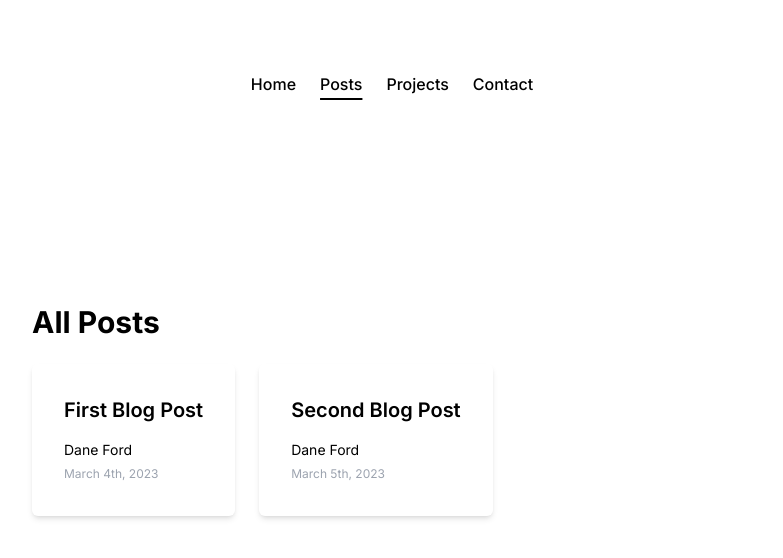
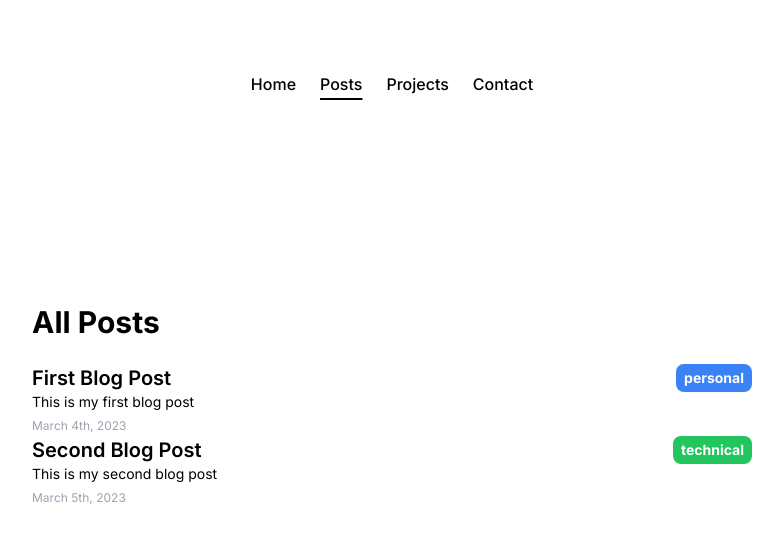
Before and after one commit to danemford/Portfolio-2.0, a Next.js app: page /posts in a window 1280 px wide. Shown: the top 558 px of the page, without its empty margins (248-1031 px from the left). Built offline with nearby package versions, Linux system fonts and the light colour scheme.

Commit message:
added catageries to posts

```diff
--- a/app/page.js
+++ b/app/page.js
@@ -65,7 +65,7 @@ const Page = async () => {
         </div>
         <div>
           <Link href={`posts/`}>
-          <h3 className="mb-8 font-semibold">See All Posts</h3>
+          <h3 className="mb-8 font-semibold hover:underline hover:decoration-sky-500 hover:underline-offset-8">See All Posts</h3>
           </Link>
         </div>
       </section>
@@ -78,6 +78,11 @@ const Page = async () => {
           <ProjectCard link="/projects/portfolio-site" icon={<div className="flex"><TbBrandNextjs className="h-6 w-6 mr-1 "/><BiLogoReact className="h-6 w-6 mr-1"/><BiLogoTailwindCss className="h-6 w-6 mr-1"/><SiMdx className="h-6 w-6 mr-1"/></div>} title="Portfolio Site" description="This portfolio site built with NextJS, React, Tailwind, and MDX for content management." />
           <ProjectCard link="/projects/monsters-rolodex" icon={<div className="flex"><SiTypescript className="h-6 w-6 mr-1 "/><BiLogoReact className="h-6 w-6 mr-1"/><SiCss3 className="h-6 w-6 mr-1 "/></div>} title="Monsters Rolodex" description="A rolodex of monsters, built with Typescript, React and CSS3." />
         </ul>
+        <div>
+          <Link href={`projects/`}>
+          <h3 className="mb-8 font-semibold hover:underline hover:decoration-sky-500 hover:underline-offset-8">See All Projects</h3>
+          </Link>
+        </div>
       </section>
       <section>
       <h2 className="mb-8 text-2xl font-bold" id="contact">
--- a/app/posts/page.js
+++ b/app/posts/page.js
@@ -9,15 +9,20 @@ const Page = async () => {
         <section className='py-24'>
           <div className='container'>
             <h1 className='text-3xl font-bold'>All Posts</h1>
-            <div className='flex gap-6 mt-6'>
+            <div className='flex-col gap-6 mt-6'>
               {posts?.map(post => (
                 <Link
                   href={`posts/${post.slug}`}
                   key={post?.title}
-                  className='p-8 rounded-md shadow-md'
+                  className=''
                 >
-                  <h3 className='text-xl font-semibold'>{post.title}</h3>
-                  <p className='mt-4 text-sm'>{post.author}</p>
+                  <div className="flex justify-between">
+                    <h3 className='text-xl font-semibold'>{post.title}</h3>
+                    <h4 className={`text-sm font-bold rounded-lg py-1 px-2 ${post.category === 'personal' ? 'bg-blue-500 text-white' : post.category === 'technical' ? 'bg-green-500 text-white' : ''}`}>
+                    {post.category}
+                  </h4>
+                  </div>
+                  <p className='text-sm'>{post.description}</p>
                   <time className='text-[12px] text-gray-400'>
                     {post.publishDate}
                   </time>
--- a/content/first-post.mdx
+++ b/content/first-post.mdx
@@ -3,6 +3,7 @@ title: 'First Blog Post'
 author: 'Dane Ford'
 publishDate: 'March 4th, 2023'
 description: 'This is my first blog post'
+category: 'personal'
 ---
 
 # This is our first post
--- a/content/second-post.mdx
+++ b/content/second-post.mdx
@@ -3,6 +3,7 @@ title: 'Second Blog Post'
 author: 'Dane Ford'
 publishDate: 'March 5th, 2023'
 description: 'This is my second blog post'
+category: 'technical'
 ---
 
 # This is our second post
```
